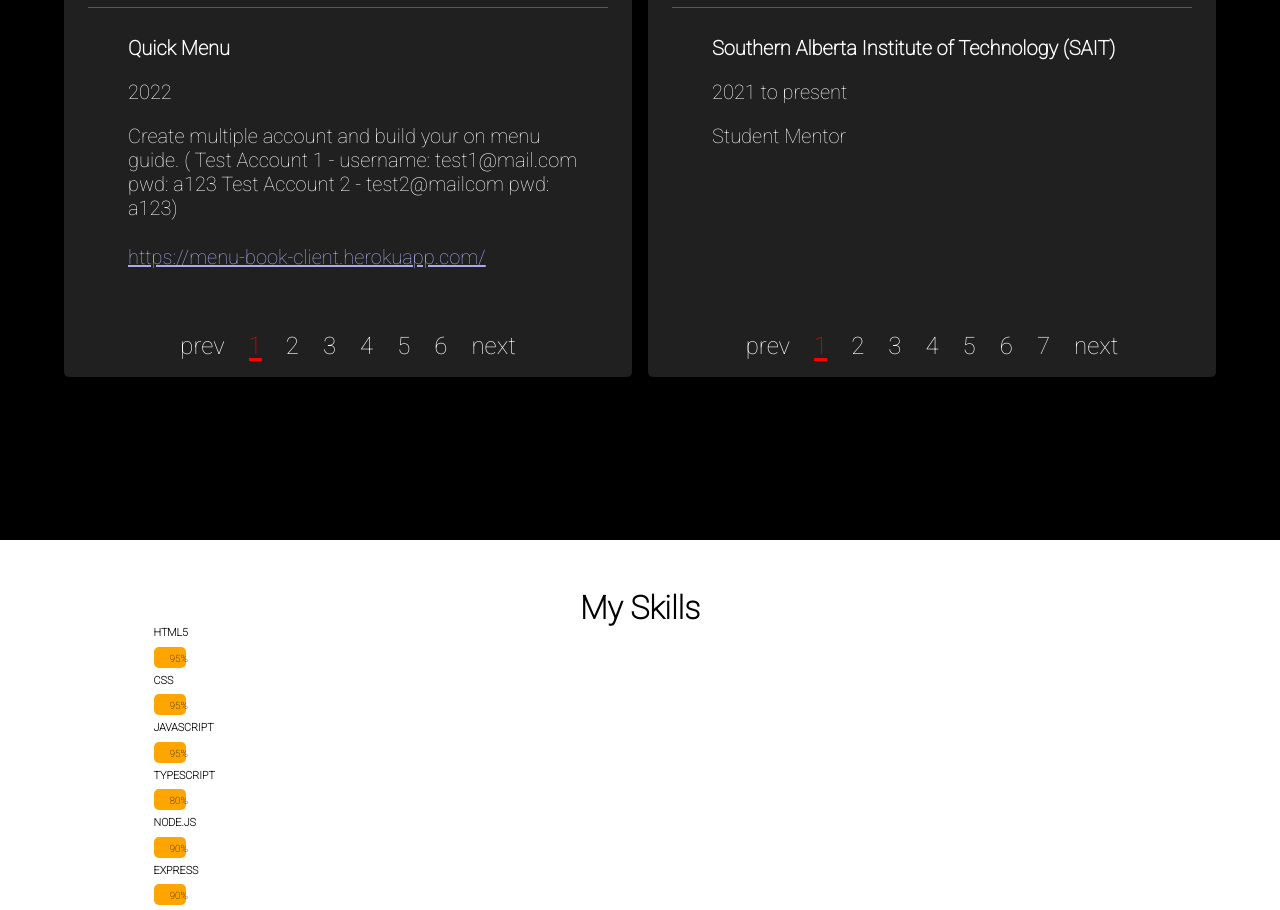
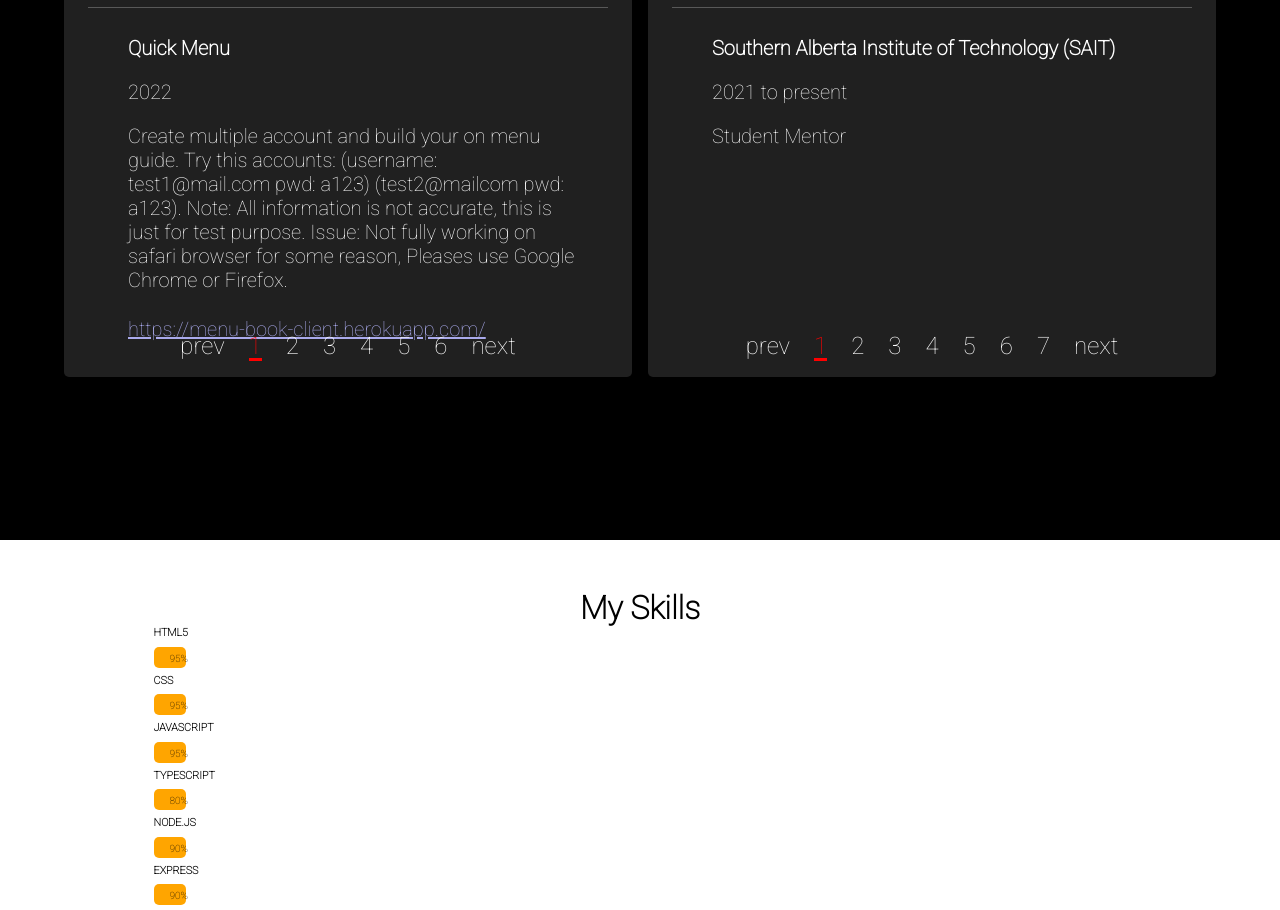
Before and after one commit to nozky/norvillie, a React (Create React App) app: page / in a window 1280 px wide. Shown: the part 1860-2770 px from the top of the page. Built offline with nearby package versions, Linux system fonts and the light colour scheme.

Commit message:
added notes to qucik menu project

```diff
--- a/src/components/data/works.js
+++ b/src/components/data/works.js
@@ -4,7 +4,7 @@ export const worksData = [
   {
     title: 'Quick Menu',
     year: '2022',
-    description: 'Create multiple account and build your on menu guide. ( Test Account 1 -  username: test1@mail.com pwd: a123  Test Account 2 - test2@mailcom pwd: a123)',
+    description: 'Create multiple account and build your on menu guide. Try this accounts: (username: test1@mail.com pwd: a123)  (test2@mailcom pwd: a123). Note: All information is not accurate, this is just for test purpose. Issue: Not fully working on safari browser for some reason, Pleases use Google Chrome or Firefox.',
     url: 'https://menu-book-client.herokuapp.com/',
     related: true
   },
```
